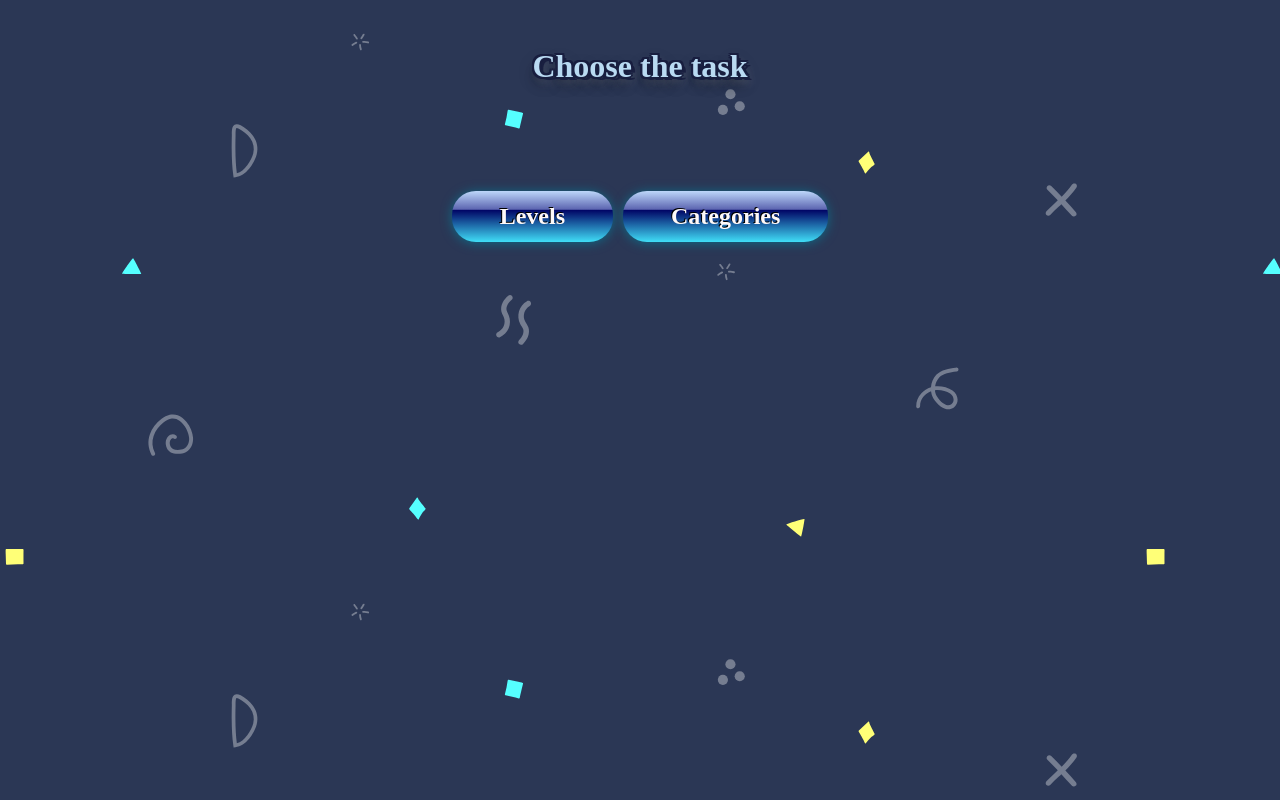
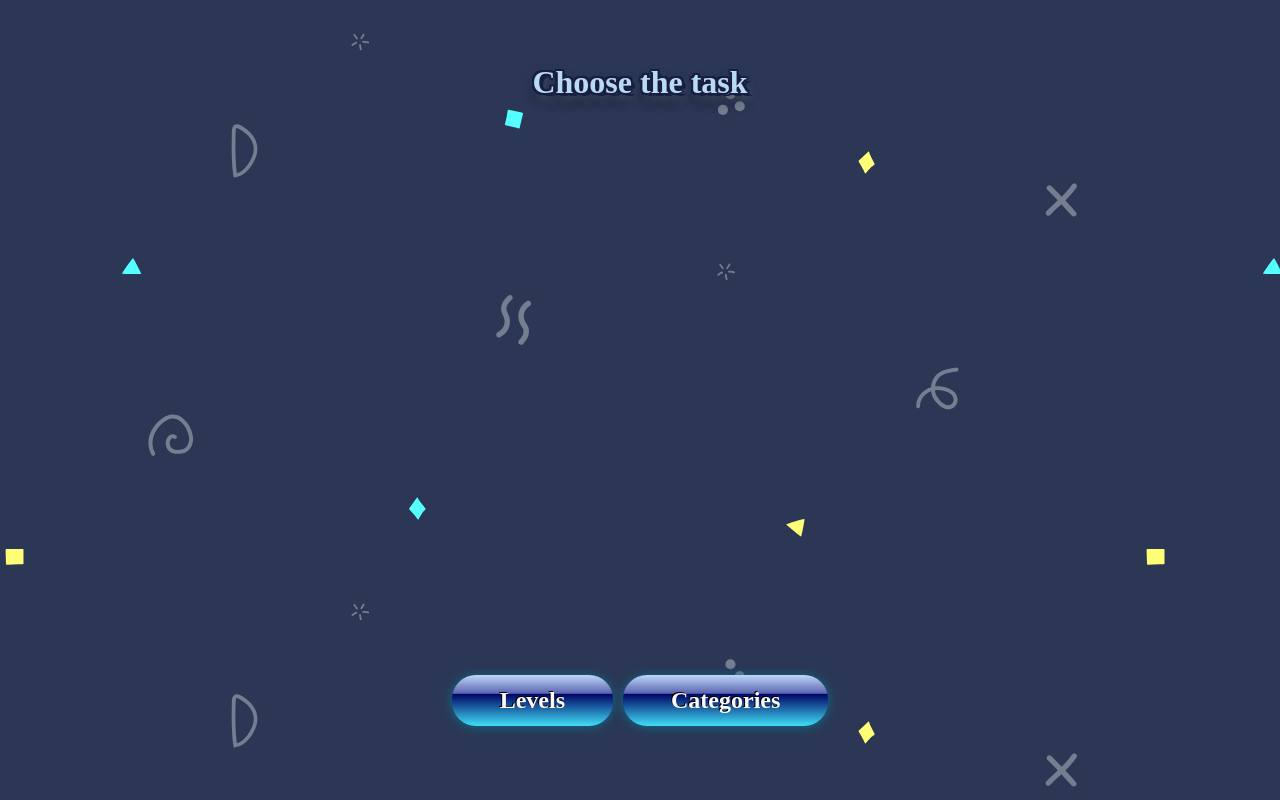
Before and after one commit to perseus-sergey/next-1plus2, a Next.js app in the folder 1plus2/: page /en/math in a window 1280 px wide. Built offline with nearby package versions, Linux system fonts and the light colour scheme.

Commit message:
docs: add exercise page

```diff
--- /dev/null
+++ b/1plus2/app/[lang]/layout.tsx
@@ -0,0 +1,17 @@
+import type { Metadata } from 'next';
+import styles from '../page.module.css';
+import { ELang, EMetaTypes, EPageTitles, metaMap } from '@/libs/langMessages';
+
+export interface IMathPageProps {
+  params: { lang: ELang };
+}
+
+export const generateMetadata = ({ params }: IMathPageProps): Metadata => ({
+  title: metaMap.get(EPageTitles.MAIN)?.[EMetaTypes.TITLE][params.lang],
+  description: metaMap.get(EPageTitles.MAIN)?.[EMetaTypes.DESCRIPTION][params.lang],
+  keywords: metaMap.get(EPageTitles.MAIN)?.[EMetaTypes.KEYWORDS][params.lang],
+});
+
+export default ({ children }: { children: React.ReactNode }) => (
+  <main className={styles.main}>{children}</main>
+);
--- a/1plus2/app/[lang]/math/page.tsx
+++ b/1plus2/app/[lang]/math/page.tsx
@@ -1,5 +1,5 @@
 import MathPageComponent from '@/components/MathPageComponent/MathPageComponent';
-import { ELang, getMetaFromMap } from '@/libs/langMessages';
+import { ELang, EMetaTypes, EPageTitles, metaMap } from '@/libs/langMessages';
 import { Metadata } from 'next';
 
 export interface IMathPageProps {
@@ -7,9 +7,9 @@ export interface IMathPageProps {
 }
 
 export const generateMetadata = ({ params }: IMathPageProps): Metadata => ({
-  title: '1plus2 | Math',
-  description: getMetaFromMap('pageDescriptionMath', params.lang),
-  keywords: getMetaFromMap('pageKeywordsMath', params.lang),
+  title: metaMap.get(EPageTitles.MATH)?.[EMetaTypes.TITLE][params.lang],
+  description: metaMap.get(EPageTitles.MATH)?.[EMetaTypes.DESCRIPTION][params.lang],
+  keywords: metaMap.get(EPageTitles.MATH)?.[EMetaTypes.KEYWORDS][params.lang],
 });
 
 export function generateStaticParams(): {
--- a/1plus2/app/layout.tsx
+++ b/1plus2/app/layout.tsx
@@ -1,6 +1,6 @@
 import type { Metadata } from 'next';
 import './globals.css';
-import { getMetaFromMap } from '@/libs/langMessages';
+import { ELang, EMetaTypes, EPageTitles, metaMap } from '@/libs/langMessages';
 import { Lobster } from 'next/font/google';
 
 const lobsterFont = Lobster({
@@ -11,9 +11,9 @@ const lobsterFont = Lobster({
 });
 
 export const metadata: Metadata = {
-  title: '1plus2 Fan',
-  description: getMetaFromMap('pageDescriptionMain'),
-  keywords: getMetaFromMap('pageKeywordsMain'),
+  title: metaMap.get(EPageTitles.MAIN)?.[EMetaTypes.TITLE][ELang.ENGLISH],
+  description: metaMap.get(EPageTitles.MAIN)?.[EMetaTypes.DESCRIPTION][ELang.ENGLISH],
+  keywords: metaMap.get(EPageTitles.MAIN)?.[EMetaTypes.KEYWORDS][ELang.ENGLISH],
 };
 
 export default function RootLayout({ children }: { children: React.ReactNode }) {
--- a/1plus2/app/page.module.css
+++ b/1plus2/app/page.module.css
@@ -3,7 +3,7 @@
   flex-direction: column;
   justify-content: space-between;
   align-items: center;
-  padding: 6rem;
+  padding: 1rem;
   min-height: 100vh;
 }
 
--- a/1plus2/components/EndLevelScreen/EndLevelScreen.tsx
+++ b/1plus2/components/EndLevelScreen/EndLevelScreen.tsx
@@ -1,6 +1,6 @@
 import TextButton from '../TextButton/TextButton';
 import styles from './EndLevelScreen.module.css';
-import { ELang, getTitleFromMap } from '@/libs/langMessages';
+import { ELang, EMessageNames, getTitleFromMap } from '@/libs/langMessages';
 
 interface EndLevelScreenProps {
   lang: ELang;
@@ -10,7 +10,7 @@ const EndLevelScreen = ({ lang }: EndLevelScreenProps) => (
   <div className={styles.EndLevelScreen} data-testid="EndLevelScreen">
     {/* <div className="end-level" hidden> */}
     <div className="end-level-text"></div>
-    <TextButton id="btn_nextLev">{getTitleFromMap('btnEnter', lang)}</TextButton>
+    <TextButton id="btn_nextLev">{getTitleFromMap(EMessageNames.BTN_ENTER, lang)}</TextButton>
   </div>
 );
 
--- a/1plus2/components/MathPageComponent/MathPageComponent.tsx
+++ b/1plus2/components/MathPageComponent/MathPageComponent.tsx
@@ -8,13 +8,13 @@ import Mission from '../Mission/Mission';
 import Monitor from '../Monitor/Monitor';
 import Keyboard from '../Keyboard/Keyboard';
 import EndLevelScreen from '../EndLevelScreen/EndLevelScreen';
-import { ELang, getTitleFromMap } from '@/libs/langMessages';
+import { ELang, EMessageNames, getTitleFromMap } from '@/libs/langMessages';
 import { IMathPageProps } from '@/app/[lang]/math/page';
 
 const MathPageComponent = (props: IMathPageProps) => {
   const { lang = ELang.ENGLISH } = props.params;
 
-  const [titleH1, setTitleH1] = useState(getTitleFromMap('choiceMiss', lang));
+  const [titleH1, setTitleH1] = useState(getTitleFromMap(EMessageNames.MISSION_CHOICE, lang));
   const [isMissionSection, setIsMissionSection] = useState(true);
   const [isResultsSection, setIsResultsSection] = useState(false);
   // const [isCategoriesSection, setIsCategoriesSection] = useState(false);
@@ -35,7 +35,7 @@ const MathPageComponent = (props: IMathPageProps) => {
   // }
 
   const levelButtonClicked = () => {
-    setTitleH1(getTitleFromMap('choiceMaxNumOfExs', lang));
+    setTitleH1(getTitleFromMap(EMessageNames.CHOICE_MAX_EXS_NUM, lang));
   };
 
   return (
--- a/1plus2/components/MathPageMaxNumber/MathPageMaxNumber.tsx
+++ b/1plus2/components/MathPageMaxNumber/MathPageMaxNumber.tsx
@@ -1,6 +1,6 @@
 import { ICatNamePageProps } from '@/app/[lang]/math/category/[cat]/page';
 // import styles from './MathPageMaxNumber.module.scss';
-import { categoriesMap, getTitleFromMap } from '@/libs/langMessages';
+import { EMessageNames, categoriesMap, getTitleFromMap } from '@/libs/langMessages';
 import KeyboardButton from '../KeyboardButton/KeyboardButton';
 import { createMaxNumArray } from '@/libs/utils';
 import SectionTitle from '../sectionTitle/SectionTitle';
@@ -13,7 +13,7 @@ const MathPageMaxNumber = ({ params }: ICatNamePageProps) => {
 
   return (
     <section className="keyboard" data-testid="MathPageMaxNumber">
-      <SectionTitle name={getTitleFromMap('choiceMaxNumOfExs', params.lang)} />
+      <SectionTitle name={getTitleFromMap(EMessageNames.CHOICE_MAX_EXS_NUM, params.lang)} />
 
       <div className="keyboard-line">
         {createMaxNumArray(catObj.exercise).map((value) => (
--- a/1plus2/components/Mission/Mission.tsx
+++ b/1plus2/components/Mission/Mission.tsx
@@ -1,7 +1,7 @@
 import Link from 'next/link';
 import TextButton from '../TextButton/TextButton';
 import style from './Mission.module.css';
-import { ELang, getTitleFromMap } from '@/libs/langMessages';
+import { ELang, EMessageNames, getTitleFromMap } from '@/libs/langMessages';
 
 interface MissionProps {
   levelButtonClicked: () => void;
@@ -13,10 +13,10 @@ const Mission = ({ levelButtonClicked, lang }: MissionProps) => {
     <section>
       <div className={style.centered}>
         <TextButton id="level" onClick={levelButtonClicked}>
-          {getTitleFromMap('btnLevels', lang)}
+          {getTitleFromMap(EMessageNames.BTN_LEVELS, lang)}
         </TextButton>
         <Link href={`/${lang}/math/category`}>
-          <TextButton>{getTitleFromMap('btnCat', lang)}</TextButton>
+          <TextButton>{getTitleFromMap(EMessageNames.BTN_CAT, lang)}</TextButton>
         </Link>
       </div>
     </section>
--- a/1plus2/libs/langMessages.ts
+++ b/1plus2/libs/langMessages.ts
@@ -5,13 +5,12 @@ export enum ELang {
   UKRAINE = 'ua',
 }
 
-type TTitleMap = Map<
-  string,
-  {
-    en: string;
-    ua: string;
-  }
->;
+type TLang = {
+  [ELang.ENGLISH]: string;
+  [ELang.UKRAINE]: string;
+};
+
+type TTitleMap = Map<string, TLang>;
 
 type TCatObject = {
   title: string;
@@ -21,59 +20,125 @@ type TCatObject = {
 type TCatMap = Map<
   string,
   {
-    en: TCatObject;
-    ua: TCatObject;
+    [ELang.ENGLISH]: TCatObject;
+    [ELang.UKRAINE]: TCatObject;
     exercise: { start: number; max: number; step: number };
   }
 >;
 
+export enum EMessageNames {
+  'MISSION_CHOICE' = 'choiceMiss',
+  'SHOW_END_LEVEL' = 'showEndLevel',
+  'CATEGORY_CHOICE' = 'categoryChoice',
+  'CHOICE_MAX_EXS_NUM' = 'choiceMaxNumOfExs',
+  'LEFT_EXS_NUM' = 'leftExs',
+  'BRAVO' = 'bravo',
+  'BAD' = 'bad',
+  'NO_BAD' = 'notBad',
+  'CORRECTION' = 'correction',
+  'CONTINUE' = 'continue',
+  'RESULTS' = 'results',
+  'EXS_TIME' = 'exTime',
+  'CATEGORY' = 'category',
+  'MISTAKES' = 'mistakes',
+  'BTN_LEVELS' = 'btnLevels',
+  'BTN_CAT' = 'btnCat',
+  'BTN_ENTER' = 'btnEnter',
+}
+
 export const titleMap: TTitleMap = new Map([
-  ['choiceMiss', { en: 'Choose the task', ua: 'Обери завдання' }],
-  ['showEndLevel', { en: 'level is completed', ua: 'рівень пройдено' }],
-  ['categoryChoice', { en: 'Choose the category', ua: 'Обери категорію' }],
-  ['choiceMaxNumOfExs', { en: 'Choose Level', ua: 'Рівень складності' }],
-  ['leftExs', { en: 'Remains', ua: 'Залишилось' }],
-  ['bravo', { en: 'BRAVO', ua: 'БРАВО!' }],
-  ['bad', { en: 'BAD!', ua: 'ПОГАНО!' }],
-  ['notBad', { en: 'NOT BAD', ua: 'НОРМАЛЬНО!' }],
-  ['correction', { en: 'Correction', ua: 'Виправлення' }],
-  ['continue', { en: 'Continue', ua: 'Далі' }],
-  ['results', { en: 'Results', ua: 'Результати' }],
-  ['exTime', { en: 'Execution time', ua: 'Час виконання' }],
-  ['category', { en: 'Category', ua: 'Категорія' }],
-  ['mistakes', { en: 'Mistakes', ua: 'Помилки' }],
-  ['btnLevels', { en: 'Levels', ua: 'Рівні' }],
-  ['btnCat', { en: 'Categories', ua: 'Категорії' }],
-  ['btnEnter', { en: 'Confirm', ua: 'Далі' }],
+  [
+    EMessageNames.MISSION_CHOICE,
+    { [ELang.ENGLISH]: 'Choose the task', [ELang.UKRAINE]: 'Обери завдання' },
+  ],
+  [
+    EMessageNames.SHOW_END_LEVEL,
+    { [ELang.ENGLISH]: 'level is completed', [ELang.UKRAINE]: 'рівень пройдено' },
+  ],
+  [
+    EMessageNames.CATEGORY_CHOICE,
+    { [ELang.ENGLISH]: 'Choose the category', [ELang.UKRAINE]: 'Обери категорію' },
+  ],
+  [
+    EMessageNames.CHOICE_MAX_EXS_NUM,
+    { [ELang.ENGLISH]: 'Choose Level', [ELang.UKRAINE]: 'Рівень складності' },
+  ],
+  [EMessageNames.LEFT_EXS_NUM, { [ELang.ENGLISH]: 'Remains', [ELang.UKRAINE]: 'Залишилось' }],
+  [EMessageNames.BRAVO, { [ELang.ENGLISH]: 'BRAVO', [ELang.UKRAINE]: 'БРАВО!' }],
+  [EMessageNames.BAD, { [ELang.ENGLISH]: 'BAD!', [ELang.UKRAINE]: 'ПОГАНО!' }],
+  [EMessageNames.NO_BAD, { [ELang.ENGLISH]: 'NOT BAD', [ELang.UKRAINE]: 'НОРМАЛЬНО!' }],
+  [EMessageNames.CORRECTION, { [ELang.ENGLISH]: 'Correction', [ELang.UKRAINE]: 'Виправлення' }],
+  [EMessageNames.CONTINUE, { [ELang.ENGLISH]: 'Continue', [ELang.UKRAINE]: 'Далі' }],
+  [EMessageNames.RESULTS, { [ELang.ENGLISH]: 'Results', [ELang.UKRAINE]: 'Результати' }],
+  [EMessageNames.EXS_TIME, { [ELang.ENGLISH]: 'Execution time', [ELang.UKRAINE]: 'Час виконання' }],
+  [EMessageNames.CATEGORY, { [ELang.ENGLISH]: 'Category', [ELang.UKRAINE]: 'Категорія' }],
+  [EMessageNames.MISTAKES, { [ELang.ENGLISH]: 'Mistakes', [ELang.UKRAINE]: 'Помилки' }],
+  [EMessageNames.BTN_LEVELS, { [ELang.ENGLISH]: 'Levels', [ELang.UKRAINE]: 'Рівні' }],
+  [EMessageNames.BTN_CAT, { [ELang.ENGLISH]: 'Categories', [ELang.UKRAINE]: 'Категорії' }],
+  [EMessageNames.BTN_ENTER, { [ELang.ENGLISH]: 'Confirm', [ELang.UKRAINE]: 'Далі' }],
 ]);
 
-export const metaMap: TTitleMap = new Map([
+export enum EPageTitles {
+  'MAIN' = 'main',
+  'MATH' = 'math',
+}
+
+export enum EMetaTypes {
+  'TITLE' = 'title',
+  'DESCRIPTION' = 'description',
+  'KEYWORDS' = 'keywords',
+}
+
+type TMetaMap = Map<
+  EPageTitles,
+  {
+    [EMetaTypes.TITLE]: TLang;
+    [EMetaTypes.DESCRIPTION]: TLang;
+    [EMetaTypes.KEYWORDS]: TLang;
+  }
+>;
+
+export const metaMap: TMetaMap = new Map([
   [
-    'pageDescriptionMain',
+    EPageTitles.MAIN,
     {
-      en: 'Interactive online resource, homework, exams and tests. Useful for teachers, students and parents.',
-      ua: 'Інтерактивний розвиваючий онлайн ресурс, домашні роботи, іспити та тести. Корисно для вчителів, учнів та батьків.',
+      [EMetaTypes.TITLE]: {
+        [ELang.ENGLISH]: '1+2 = Fun',
+        [ELang.UKRAINE]: '1+2 = Весело',
+      },
+      [EMetaTypes.DESCRIPTION]: {
+        [ELang.ENGLISH]:
+          'Interactive online resource, homework, exams and tests. Useful for teachers, students and parents.',
+        [ELang.UKRAINE]:
+          'Інтерактивний розвиваючий онлайн ресурс, домашні роботи, іспити та тести. Корисно для вчителів, учнів та батьків.',
+      },
+      [EMetaTypes.KEYWORDS]: {
+        [ELang.ENGLISH]:
+          'Interactive, homework, exams, tests, mathematics, children, teachers, students and parents.',
+        [ELang.UKRAINE]:
+          'дитяча математика, рівень, вчимося рахувати, додавання, віднімання, порівняння, більше, менше, дорівнює.',
+      },
     },
   ],
   [
-    'pageKeywordsMain',
+    EPageTitles.MATH,
     {
-      en: 'Interactive, homework, exams, tests, mathematics, children, teachers, students and parents.',
-      ua: 'дитяча математика, рівень, вчимося рахувати, додавання, віднімання, порівняння, більше, менше, дорівнює.',
-    },
-  ],
-  [
-    'pageDescriptionMath',
-    {
-      en: "Fun children's mathematics, initial level, learn to count, add, subtract, comparison, more, less, equal.",
-      ua: 'Весела дитяча математика, початковий рівень, вчимося рахувати, додавання, віднімання, порівняння, більше, менше, дорівнює.',
-    },
-  ],
-  [
-    'pageKeywordsMath',
-    {
-      en: 'children mathematics, level, learn, count, add, subtract, comparison, more, less, equal.',
-      ua: 'дитяча математика, рівень, вчимося рахувати, додавання, віднімання, порівняння, більше, менше, дорівнює.',
+      [EMetaTypes.TITLE]: {
+        [ELang.ENGLISH]: '1+2 | Fun Maths',
+        [ELang.UKRAINE]: '1+2 | Весела Математика',
+      },
+      [EMetaTypes.DESCRIPTION]: {
+        [ELang.ENGLISH]:
+          "Fun children's mathematics, initial level, learn to count, add, subtract, comparison, more, less, equal.",
+        [ELang.UKRAINE]:
+          'Весела дитяча математика, початковий рівень, вчимося рахувати, додавання, віднімання, порівняння, більше, менше, дорівнює.',
+      },
+      [EMetaTypes.KEYWORDS]: {
+        [ELang.ENGLISH]:
+          'children mathematics, level, learn, count, add, subtract, comparison, more, less, equal.',
+        [ELang.UKRAINE]:
+          'дитяча математика, рівень, вчимося рахувати, додавання, віднімання, порівняння, більше, менше, дорівнює.',
+      },
     },
   ],
 ]);
@@ -82,79 +147,79 @@ export const categoriesMap: TCatMap = new Map([
   [
     'sequence',
     {
-      en: { title: 'title', description: '1 2 ?' },
-      ua: { title: 'назва', description: '1 2 ?' },
+      [ELang.ENGLISH]: { title: 'title', description: '1 2 ?' },
+      [ELang.UKRAINE]: { title: 'назва', description: '1 2 ?' },
       exercise: { start: 10, max: 100, step: 10 },
     },
   ],
   [
     'equality',
     {
-      en: { title: 'title', description: '1 + 2' },
-      ua: { title: 'назва', description: '1 + 2' },
+      [ELang.ENGLISH]: { title: 'title', description: '1 + 2' },
+      [ELang.UKRAINE]: { title: 'назва', description: '1 + 2' },
       exercise: { start: 10, max: 100, step: 10 },
     },
   ],
   [
     'pairs',
     {
-      en: { title: 'title', description: '1 + 1' },
-      ua: { title: 'назва', description: '1 + 1' },
+      [ELang.ENGLISH]: { title: 'title', description: '1 + 1' },
+      [ELang.UKRAINE]: { title: 'назва', description: '1 + 1' },
       exercise: { start: 10, max: 100, step: 10 },
     },
   ],
   [
     'link-equality',
     {
-      en: { title: 'title', description: '1 + ?' },
-      ua: { title: 'назва', description: '1 + ?' },
+      [ELang.ENGLISH]: { title: 'title', description: '1 + ?' },
+      [ELang.UKRAINE]: { title: 'назва', description: '1 + ?' },
       exercise: { start: 10, max: 100, step: 10 },
     },
   ],
   [
     'inequality',
     {
-      en: { title: 'title', description: '< = >' },
-      ua: { title: 'назва', description: '< = >' },
+      [ELang.ENGLISH]: { title: 'title', description: '< = >' },
+      [ELang.UKRAINE]: { title: 'назва', description: '< = >' },
       exercise: { start: 10, max: 100, step: 10 },
     },
   ],
   [
     'equal-ten',
     {
-      en: { title: 'title', description: '1 + 10' },
-      ua: { title: 'назва', description: '1 + 10' },
+      [ELang.ENGLISH]: { title: 'title', description: '1 + 10' },
+      [ELang.UKRAINE]: { title: 'назва', description: '1 + 10' },
       exercise: { start: 10, max: 100, step: 10 },
     },
   ],
   [
     'composition',
     {
-      en: { title: 'title', description: 'Composition 11..19' },
-      ua: { title: 'назва', description: 'Склад 11..19' },
+      [ELang.ENGLISH]: { title: 'title', description: 'Composition 11..19' },
+      [ELang.UKRAINE]: { title: 'назва', description: 'Склад 11..19' },
       exercise: { start: 5, max: 20, step: 1 },
     },
   ],
   [
     'equal-ive',
     {
-      en: { title: 'title', description: '10 + 5' },
-      ua: { title: 'назва', description: '10 + 5' },
+      [ELang.ENGLISH]: { title: 'title', description: '10 + 5' },
+      [ELang.UKRAINE]: { title: 'назва', description: '10 + 5' },
       exercise: { start: 10, max: 100, step: 10 },
     },
   ],
   [
     'equal-over-ten',
     {
-      en: { title: 'title', description: '7 + 8' },
-      ua: { title: 'назва', description: '7 + 8' },
+      [ELang.ENGLISH]: { title: 'title', description: '7 + 8' },
+      [ELang.UKRAINE]: { title: 'назва', description: '7 + 8' },
       exercise: { start: 10, max: 100, step: 10 },
     },
   ],
 ]);
 
 export const getTitleFromMap = (
-  msg: string,
+  msg: EMessageNames,
   lang: ELang = ELang.ENGLISH,
   mapTitleObj = titleMap.get(msg)
 ) => (mapTitleObj ? mapTitleObj[lang] : '');
@@ -164,9 +229,3 @@ export const getCatFromMap = (
   lang: ELang = ELang.ENGLISH,
   mapTitleObj = categoriesMap.get(msg)
 ): TCatObject => (mapTitleObj ? mapTitleObj[lang] : { title: '', description: '' });
-
-export const getMetaFromMap = (
-  msg: string,
-  lang: ELang = ELang.ENGLISH,
-  mapTitleObj = metaMap.get(msg)
-) => (mapTitleObj ? mapTitleObj[lang] : '');
```
Also changed, not shown: 1plus2/app/[lang]/math/category/[cat]/[maxNum]/page.tsx (added, +19 -0 lines), 1plus2/app/[lang]/page.tsx (+2 -14 lines), 1plus2/components/MathCategories/MathCategories.tsx (+8 -2 lines).
